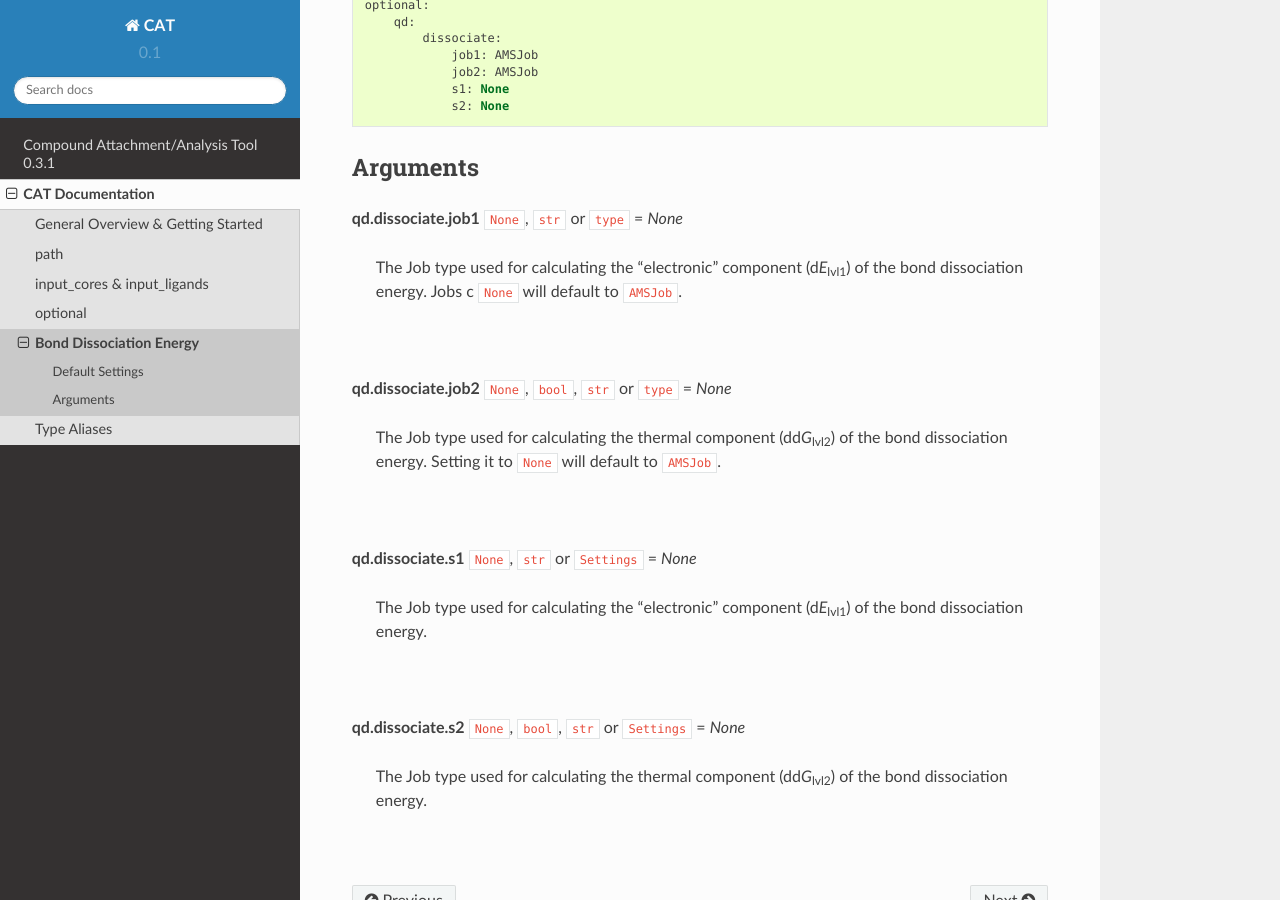
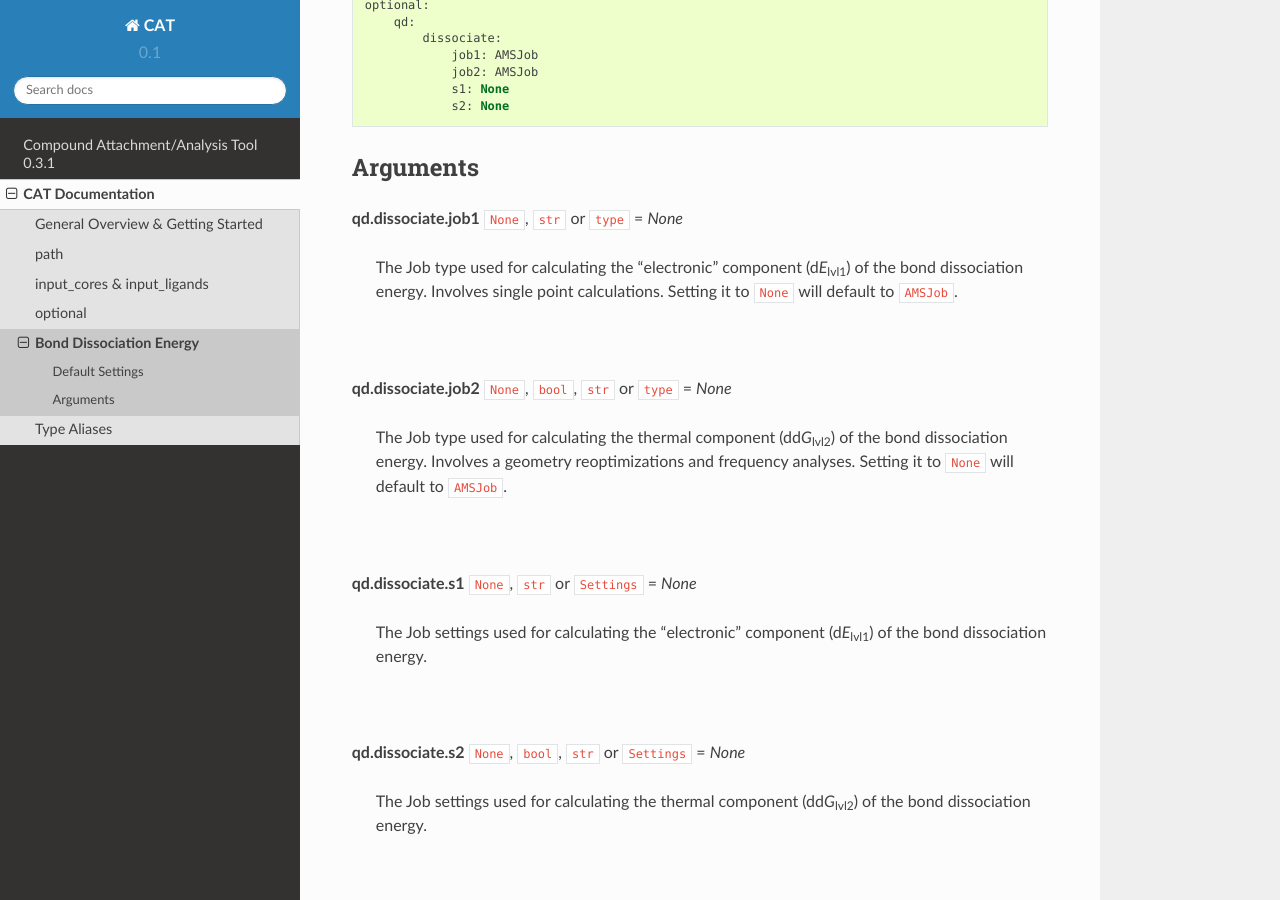
Before and after one commit to nlesc-nano/CAT, a Sphinx documentation site: the page built from docs/5_bde.rst, in a window 1280 px wide and 900 px high, scrolled down 592 px. Built offline with Sphinx 7.4.7 and the Read the Docs theme 2.0.0, drawn with Linux system fonts in a browser that asks for light colours.

Commit message:
Update 5_bde.rst

```diff
--- a/docs/5_bde.rst
+++ b/docs/5_bde.rst
@@ -41,32 +41,33 @@ Arguments
 **qd.dissociate.job1** |None|_, |str|_ or |type|_ = *None*
 
     The Job type used for calculating the "electronic" component (|dE_lvl1|) of
-    the bond dissociation energy. Jobs c
-    |None|_ will default to |AMSJob|_.
+    the bond dissociation energy. Involves single point calculations.
+    Setting it to |None|_ will default to |AMSJob|_.
 
     |
 
 **qd.dissociate.job2** |None|_, |bool|_, |str|_ or |type|_ = *None*
 
     The Job type used for calculating the thermal component (|ddG_lvl2|) of the
-    bond dissociation energy. Setting it to |None|_ will default to |AMSJob|_.
+    bond dissociation energy. Involves a geometry reoptimizations and frequency
+    analyses.
+    Setting it to |None|_ will default to |AMSJob|_.
 
     |
 
 **qd.dissociate.s1** |None|_, |str|_ or |Settings|_ = *None*
 
-    The Job type used for calculating the "electronic" component (|dE_lvl1|) of
-    the bond dissociation energy.
+    The Job settings used for calculating the "electronic" component
+    (|dE_lvl1|) of the bond dissociation energy.
 
     |
 
 **qd.dissociate.s2** |None|_, |bool|_, |str|_ or |Settings|_ = *None*
 
-    The Job type used for calculating the thermal component (|ddG_lvl2|) of the
-    bond dissociation energy.
+    The Job settings used for calculating the thermal component (|ddG_lvl2|)
+    of the bond dissociation energy.
 
     |
-
 
 .. _1: https://www.scm.com/doc/MOPAC/Introduction.html
 .. _2: http://openmopac.net
```
